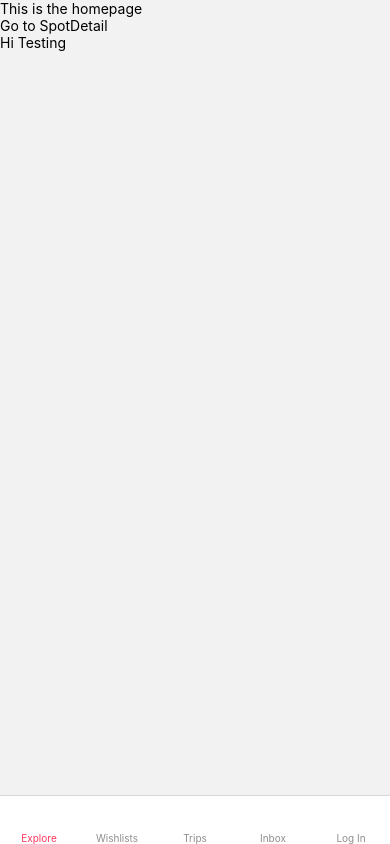
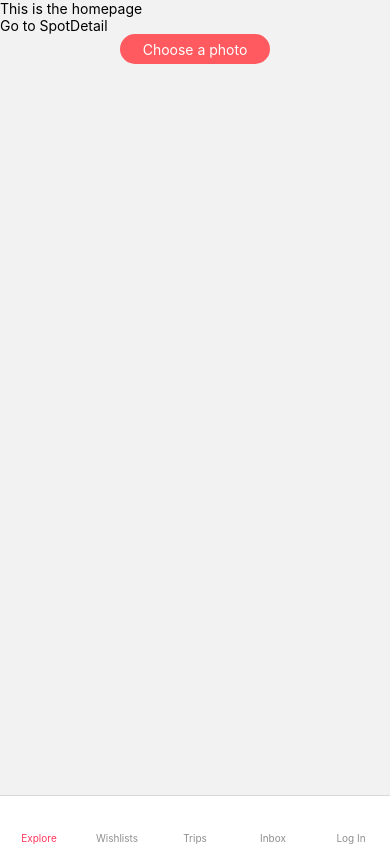
Before and after one commit to AnthonyBronca/FireBnB, a React Native app in the folder mobile/: screen /Home in a window 390 px wide. Built offline with nearby package versions, Linux system fonts and the light colour scheme; some icons are missing.

Commit message:
modified component for testing purposes

```diff
--- a/mobile/screens/Home/Components/Test.tsx
+++ b/mobile/screens/Home/Components/Test.tsx
@@ -1,12 +1,117 @@
-// import React from 'react';
-import { View, Text } from 'react-native';
+import { useState, useEffect } from 'react';
+import { View, Text, Image, Alert, Pressable, StyleSheet } from 'react-native';
+import * as ImagePicker from 'expo-image-picker';
+
+
 
 const Test = () => {
+  const [images, setImages] = useState<string[]>([]);
+
+  const pickImage = async () => {
+    // No permissions request is necessary for launching the image library
+    let result = await ImagePicker.launchImageLibraryAsync({
+      mediaTypes: ImagePicker.MediaTypeOptions.Images,
+      allowsEditing: true,
+      aspect: [4, 3],
+      quality: 1,
+    });
+    console.log(result);
+
+    if (!result.canceled) {
+      setImages([...images, result.assets[0].uri]);
+    }
+  };
+
+  const removeImage = (indexToRemove:number) => {
+    const updatedImages = [...images];
+    updatedImages.splice(indexToRemove, 1);
+    setImages(updatedImages);
+  };
+
+  useEffect(() => {
+    if (images.length === 6) {
+      Alert.alert(
+        'Alert',
+        'You have reached the max upload limit!',
+        [
+          {
+            text: 'OK',
+          },
+        ],
+        { cancelable: false }
+      );
+    }
+  }, [images]);
+
   return (
-    <View>
-      <Text>Hi Testing</Text>
+    <View style={styles.container}>
+      <Pressable
+        style={styles.button}
+        onPress={pickImage}
+        disabled={images.length === 6}
+      >
+        <Text style={{color:"#FFFFFF"}}>Choose a photo</Text>
+      </Pressable>
+      <View style={styles.imageContainer}>
+        {images.map((imageUri, index) => (
+          <View key={`image-container-${index}`}>
+          <Pressable
+            onPress={() => removeImage(index)}
+            style={styles.removeImage}
+          >
+            <Text>x</Text>
+          </Pressable>
+            <Image
+              source={{ uri: imageUri }}
+              style={styles.image}
+            />
+          </View>
+        ))}
+      </View>
     </View>
   );
 }
 
+const styles = StyleSheet.create({
+  container: {
+    justifyContent: 'center',
+    alignItems:'center'
+  },
+  button: {
+    backgroundColor: '#FF5A5F',
+    borderRadius: 20,
+    height: 30,
+    width: 150,
+    justifyContent: 'center',
+    alignItems:'center'
+  },
+  imageContainer: {
+    justifyContent: 'center',
+    // alignItems: 'center',
+    flexDirection: 'row',
+    flexWrap: 'wrap',
+    gap: 5,
+    padding: 10,
+    width: 400,
+    height: 250,
+  },
+  image: {
+    height: 100,
+    width: 100
+  },
+  removeImage: {
+    position: 'absolute',
+    top: 5,
+    right: 5,
+    backgroundColor: '#DEDEDE',
+    opacity: 0.8,
+    borderRadius: 30,
+    width: 20,
+    height: 20,
+    justifyContent: 'center',
+    alignItems: 'center',
+    zIndex: 1,
+  }
+})
+
 export default Test;
```
